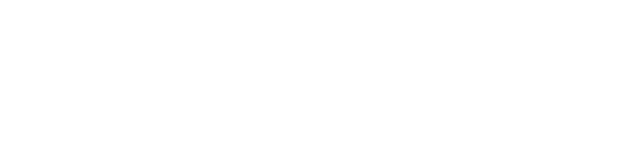
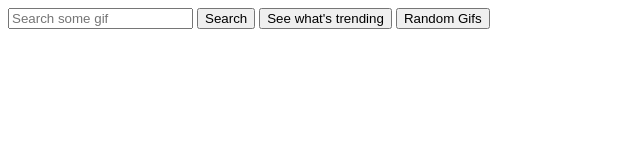
Before and after one commit to MickieProjects/Giphy-API-App, a plain HTML site: page index.html in a window 1280 px wide. Shown: the whole page, without its empty margins (0-640 px from the left). Drawn offline with Linux system fonts and the light colour scheme.

Commit message:
add code html

```diff
--- a/index.html
+++ b/index.html
@@ -10,6 +10,19 @@
 </head>
 <body>
 
+    <form>
+        <input type="text" id="searchGiphyInput" placeholder="Search some gif">
+        <button id="searchGif">Search</button>
+        <button id="trending">See what's trending</button>
+        <button id="random">Random Gifs</button>
+    </form>
+
+    <br>
+
+    <ul id="listItems">
+        <!-- <li></li> -->
+    </ul>
+
     <!-- import JS -->
     <script src="script.js" charset="UTF-8"></script>
 </body>
```
